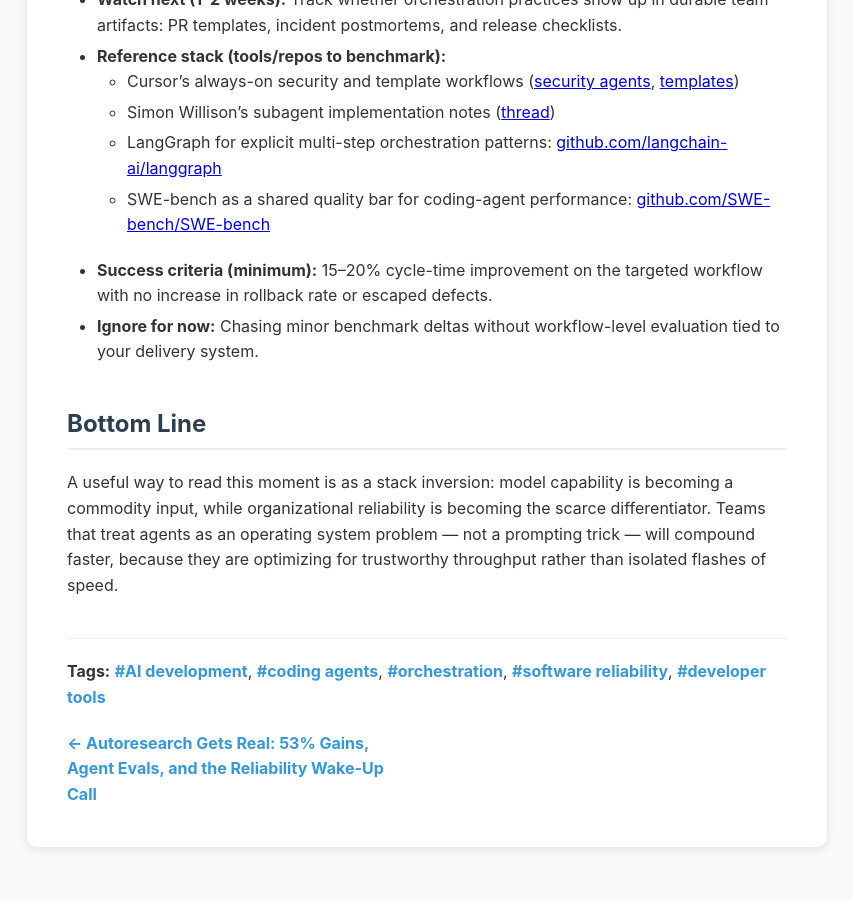
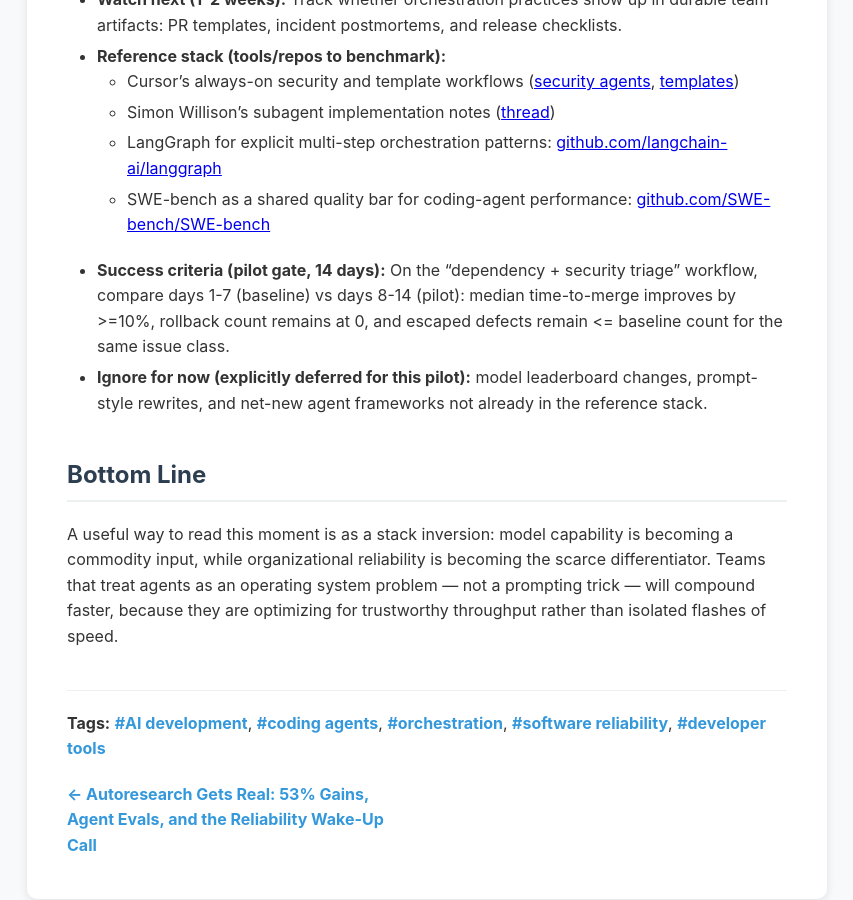
Before and after one commit to henn0124/ai-pulse-feed, a Jekyll site: the page built from _posts/2026-03-17-the-agentic-coding-stack-is-splitting-into-three-layers.md, in a window 1280 px wide and 900 px high, scrolled down 2079 px. Shown: the whole window, without its empty margins (213-1066 px from the left). Built offline with Jekyll 4.4.1, drawn with Linux system fonts in a browser that asks for light colours.

Commit message:
Require concrete pilot gates and explicit deferrals in action blocks

```diff
--- a/_posts/2026-03-17-the-agentic-coding-stack-is-splitting-into-three-layers.md
+++ b/_posts/2026-03-17-the-agentic-coding-stack-is-splitting-into-three-layers.md
@@ -40,8 +40,8 @@ This argument breaks if these signals do not translate into measurable delivery
   - Simon Willison’s subagent implementation notes ([thread](https://x.com/simonw/status/2033545679491236149))
   - LangGraph for explicit multi-step orchestration patterns: [github.com/langchain-ai/langgraph](https://github.com/langchain-ai/langgraph)
   - SWE-bench as a shared quality bar for coding-agent performance: [github.com/SWE-bench/SWE-bench](https://github.com/SWE-bench/SWE-bench)
-- **Success criteria (minimum):** 15–20% cycle-time improvement on the targeted workflow with no increase in rollback rate or escaped defects.
-- **Ignore for now:** Chasing minor benchmark deltas without workflow-level evaluation tied to your delivery system.
+- **Success criteria (pilot gate, 14 days):** On the "dependency + security triage" workflow, compare days 1-7 (baseline) vs days 8-14 (pilot): median time-to-merge improves by >=10%, rollback count remains at 0, and escaped defects remain <= baseline count for the same issue class.
+- **Ignore for now (explicitly deferred for this pilot):** model leaderboard changes, prompt-style rewrites, and net-new agent frameworks not already in the reference stack.
 
 ## Bottom Line
 
```
Also changed, not shown: daily-blog/_TEMPLATE.md (+2 -2 lines).
